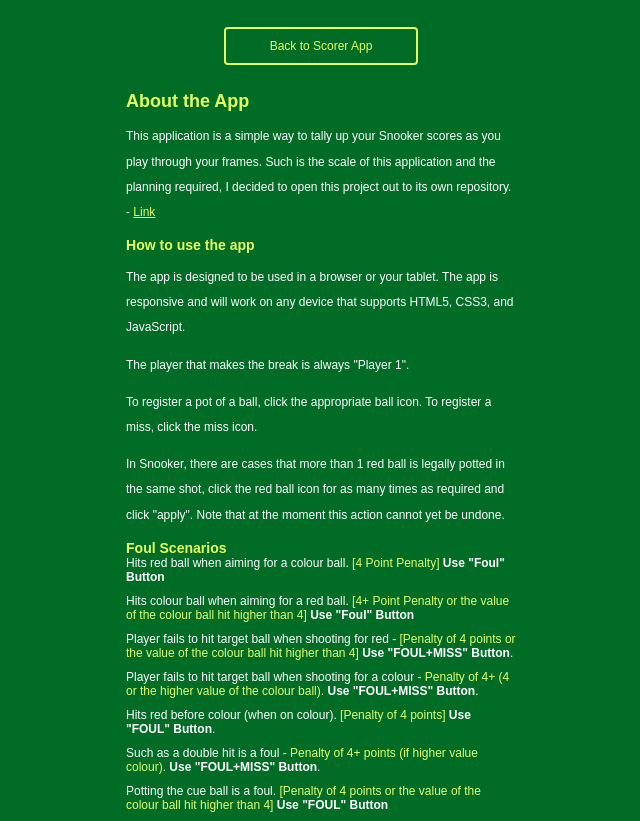
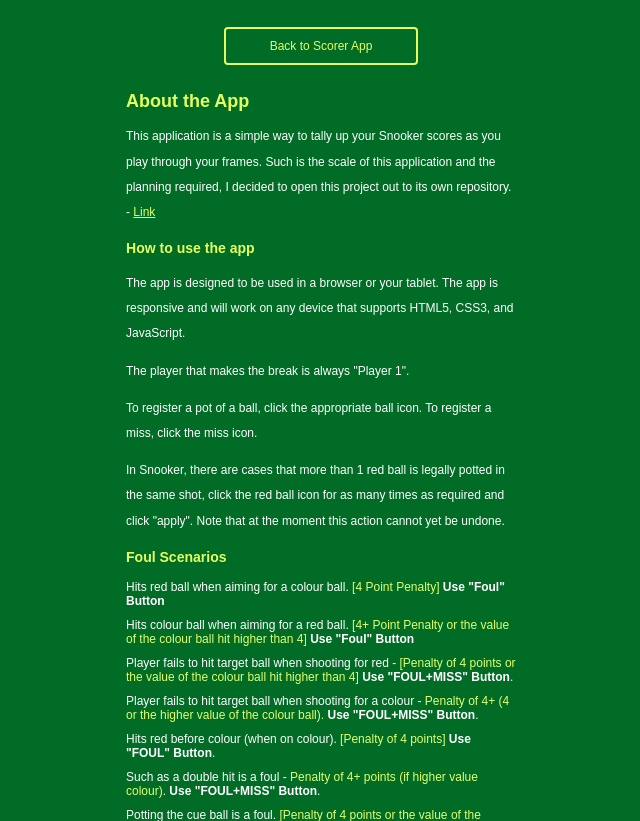
Before and after one commit to jg-digital-media/jgdm_snooker_scorer, a PHP site: page /about.php in a window 1280 px wide. Shown: the part 70-891 px from the top of the page, without its empty margins (319-959 px from the left). Run offline with PHP 8.4, Linux system fonts and the light colour scheme; some libraries are stand-ins or nearby versions; some web fonts are replaced.

Commit message:
update stylesheet

```diff
--- a/sass.scss
+++ b/sass.scss
@@ -700,6 +700,7 @@ body {
 
             h3.about---subheadings {
 
+                margin: 15px 0;
 
             }
 
--- a/style.css
+++ b/style.css
@@ -522,6 +522,9 @@ body main.interface-container .about---the---app-section h2.about---the--app-sub
   margin-top: 0;
   color: #e5ff61;
 }
+body main.interface-container .about---the---app-section h3.about---subheadings {
+  margin: 15px 0;
+}
 body main.interface-container .about---the---app-section .foul---scenario--list {
   list-style-type: none;
   padding-left: 0;
```
Also changed, not shown: 1 other file.
